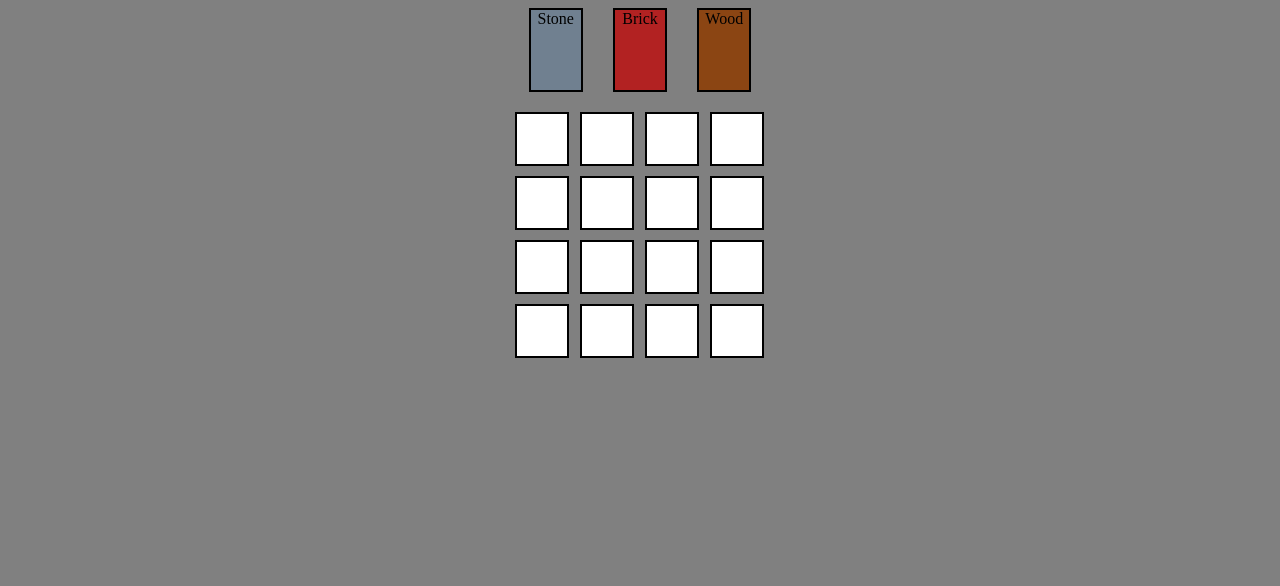
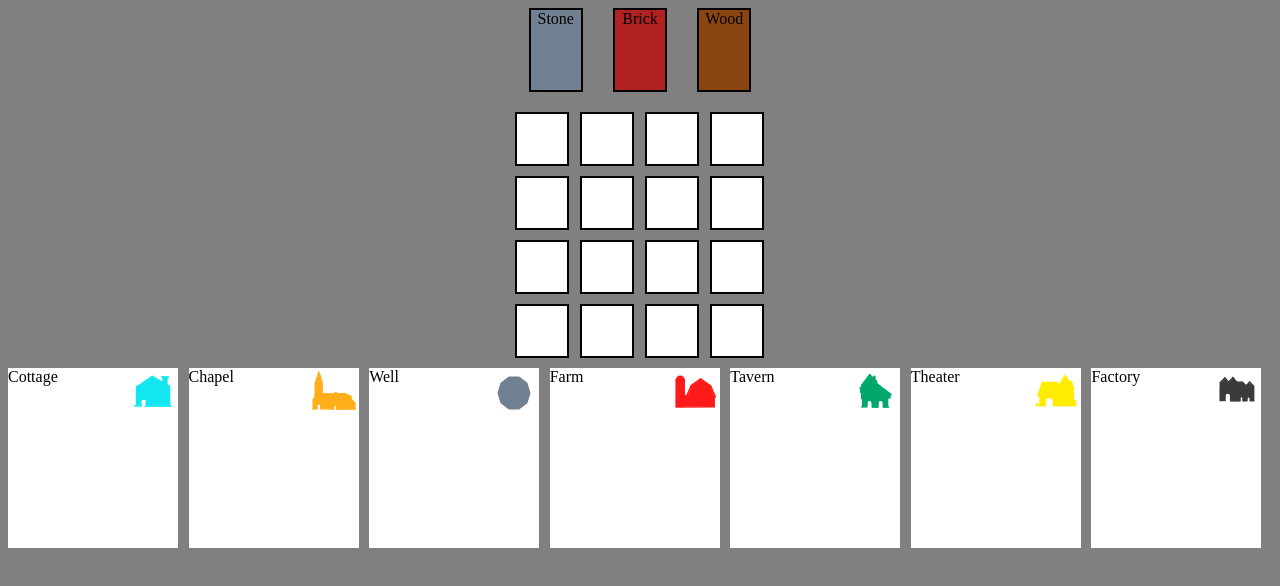
Before and after one commit to cmoore34/TTGame, a plain HTML site: page index.html in a window 1280 px wide. Drawn offline with Linux system fonts and the light colour scheme.

Commit message:
added the pattern blocks to the bottom. still need to put the actual patterns

```diff
--- a/index.html
+++ b/index.html
@@ -45,6 +45,15 @@
             <div id="r3c2" class="cell" data-resource="" data-building=""></div>
             <div id="r3c3" class="cell" data-resource="" data-building=""></div>
         </div>
+        <div class='patternList'>
+            <div class='patternCard'><div class='buildingName'>Cottage</div><img class='buildingSVG' src='BuildingSVG/Cottage.svg' /><div class='patternIMG'></div><div class='scoring'></div></div>
+            <div class='patternCard'><div class='buildingName'>Chapel</div><img class='buildingSVG' src='BuildingSVG/Chapel.svg' /><div class='patternIMG'></div><div class='scoring'></div></div>
+            <div class='patternCard'><div class='buildingName'>Well</div><img class='buildingSVG' src='BuildingSVG/Well.svg' /><div class='patternIMG'></div><div class='scoring'></div></div>
+            <div class='patternCard'><div class='buildingName'>Farm</div><img class='buildingSVG' src='BuildingSVG/Farm.svg' /><div class='patternIMG'></div><div class='scoring'></div></div>
+            <div class='patternCard'><div class='buildingName'>Tavern</div><img class='buildingSVG' src='BuildingSVG/Tavern.svg' /><div class='patternIMG'></div><div class='scoring'></div></div>
+            <div class='patternCard'><div class='buildingName'>Theater</div><img class='buildingSVG' src='BuildingSVG/Theater.svg' /><div class='patternIMG'></div><div class='scoring'></div></div>
+            <div class='patternCard'><div class='buildingName'>Factory</div><img class='buildingSVG' src='BuildingSVG/Factory.svg' /><div class='patternIMG'></div><div class='scoring'></div></div>
+        </div>
     </div>
     <script>
         $('.card').click(function() {
--- a/main.css
+++ b/main.css
@@ -81,7 +81,7 @@ html {
 .gameContainer {
     display: grid;
     grid-template-columns: repeat(5, 1fr);
-    grid-template-areas: ". . cardhand . ." ". . town . .";
+    grid-template-areas: ". . cardhand . ." ". . town . ." "patternList patternList patternList patternList patternList";
 }
 
 .hand {
@@ -118,3 +118,32 @@ html {
     background-color: white;
     border: 2px solid black;
 }
+.patternList {
+    margin-top: 10px;
+    display: grid;
+    grid-area: patternList;
+    grid-template-columns: repeat(7, 1fr);
+}
+.patternCard {
+    display:grid;
+    grid-template-columns: repeat(5, 1fr);
+    grid-template-areas:
+        "buildingName . . . buildingSVG"
+        ". . patternIMG . ."
+        ". scoring scoring scoring .";
+    height: 180px;
+    width: 170px;
+    background-color:white;
+}
+.buildingName {
+    grid-area: buildingName
+}
+.buildingSVG {
+    grid-area: buildingSVG
+}
+.patternIMG {
+    grid-area: patternIMG
+}
+.scoring {
+    grid-area: scoring
+}
```
